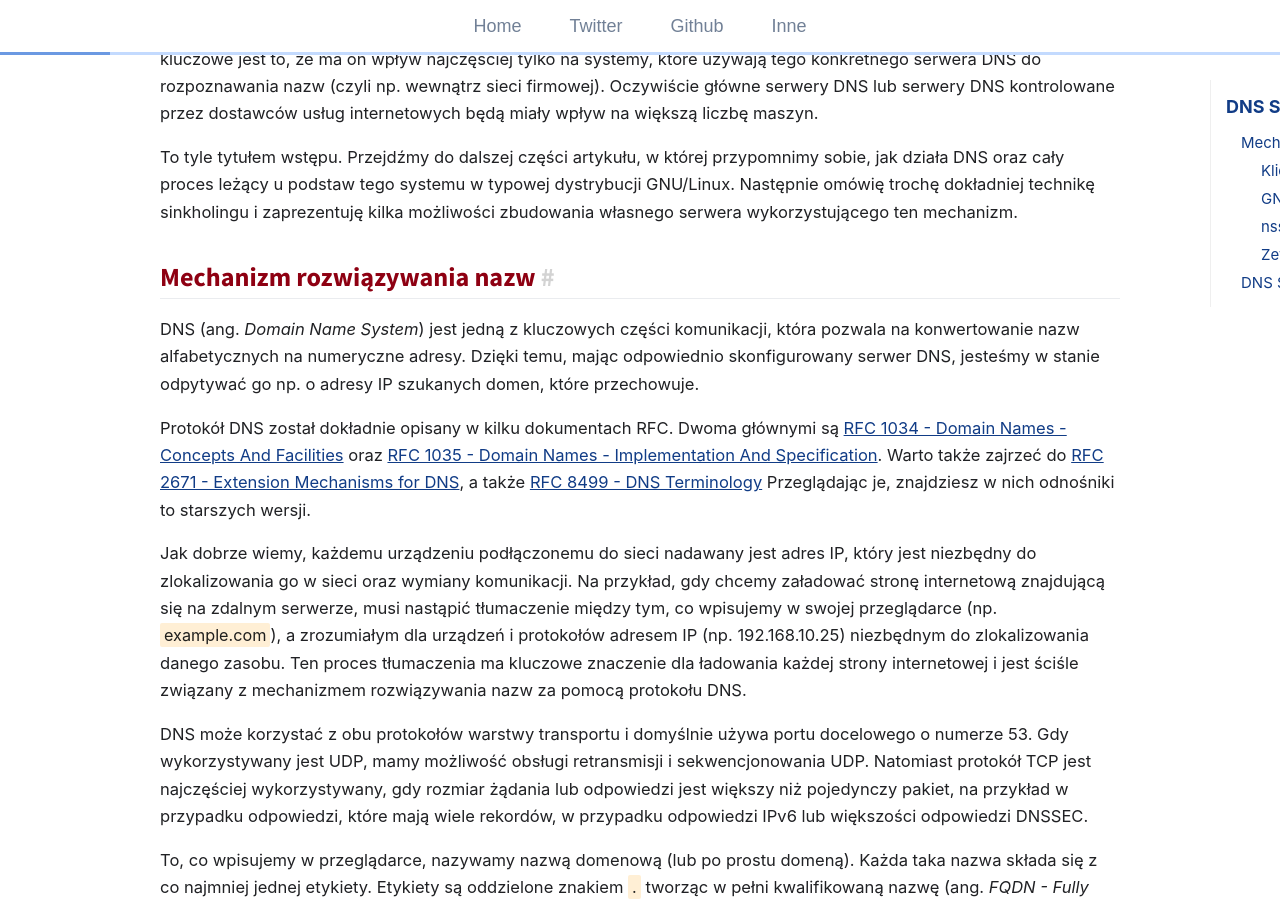
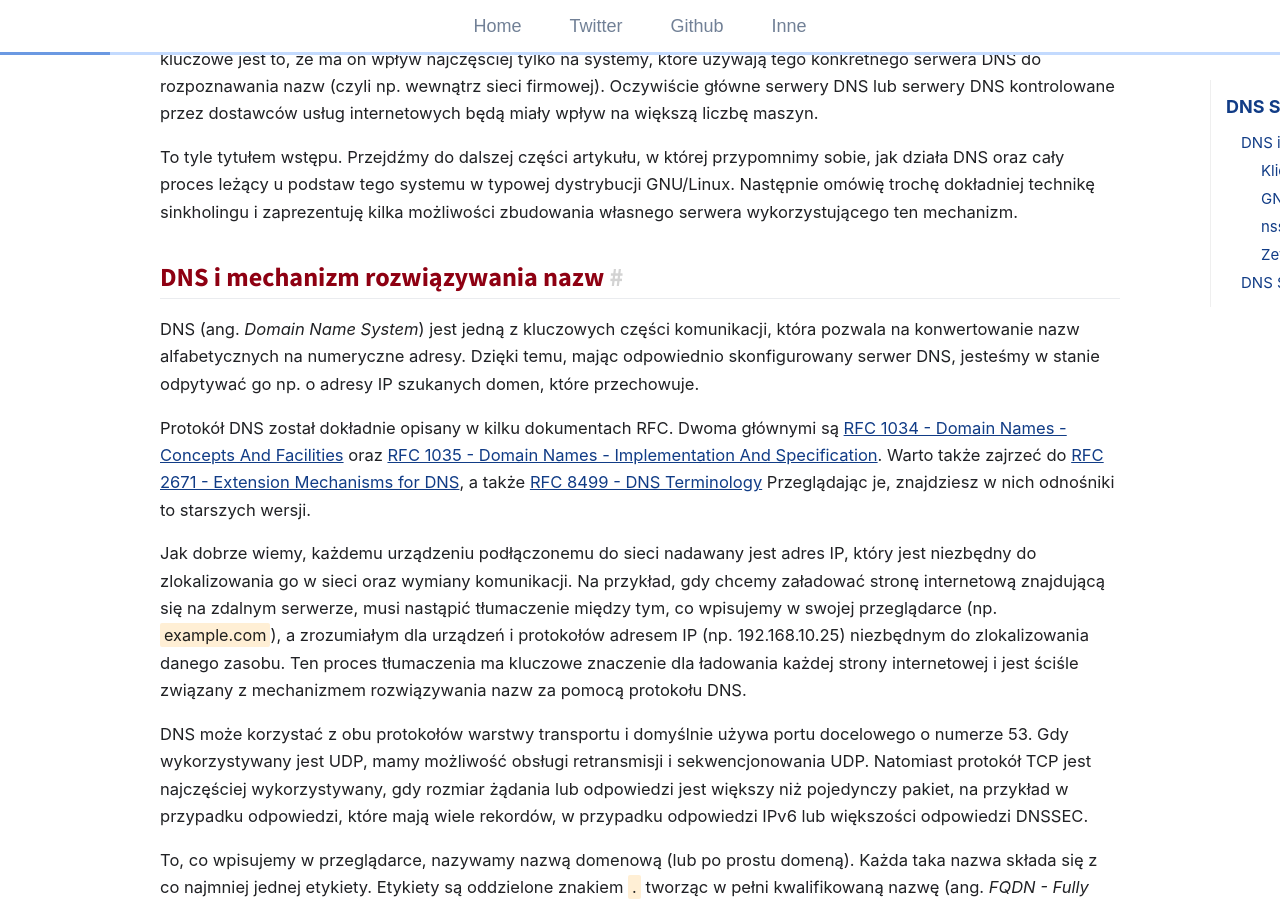
Before and after one commit to git04112019/trimstray.github.io, a Jekyll site: the page built from _posts/2020-10-03-dns_sinkhole_krok_po_kroku.md, in a window 1280 px wide and 900 px high, scrolled down 1548 px. Built offline with Jekyll 4.4.1, drawn with Linux system fonts in a browser that asks for light colours; comment, search, counter and statistics services are not loaded.

Commit message:
uncommited changes - signed-off-by: trimstray <trimstray@gmail.com>

```diff
--- a/_posts/2020-10-03-dns_sinkhole_krok_po_kroku.md
+++ b/_posts/2020-10-03-dns_sinkhole_krok_po_kroku.md
@@ -25,7 +25,7 @@ Oczywiście technika ta może zostać użyta do niecnych celów, ponieważ każd
 
 To tyle tytułem wstępu. Przejdźmy do dalszej części artykułu, w której przypomnimy sobie, jak działa DNS oraz cały proces leżący u podstaw tego systemu w typowej dystrybucji GNU/Linux. Następnie omówię trochę dokładniej technikę sinkholingu i zaprezentuję kilka możliwości zbudowania własnego serwera wykorzystującego ten mechanizm.
 
-## Mechanizm rozwiązywania nazw
+## DNS i mechanizm rozwiązywania nazw
 
 DNS (ang. _Domain Name System_) jest jedną z kluczowych części komunikacji, która pozwala na konwertowanie nazw alfabetycznych na numeryczne adresy. Dzięki temu, mając odpowiednio skonfigurowany serwer DNS, jesteśmy w stanie odpytywać go np. o adresy IP szukanych domen, które przechowuje.
 
```
Also changed, not shown: assets/img/posts/iterative_dns_query.png, assets/img/posts/recursive_dns_query.png.
